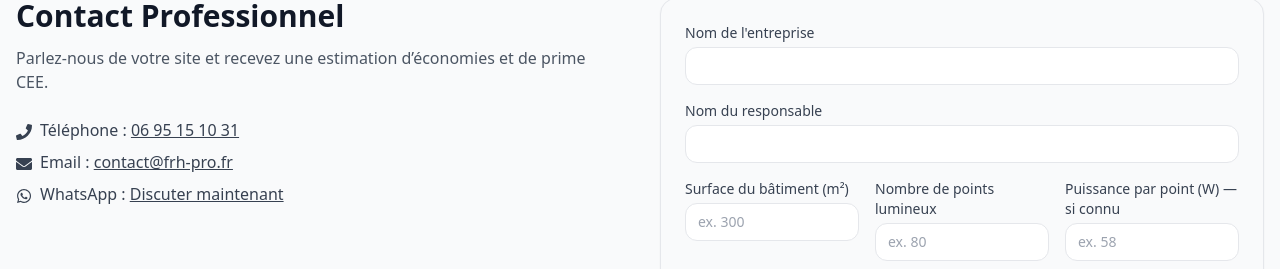
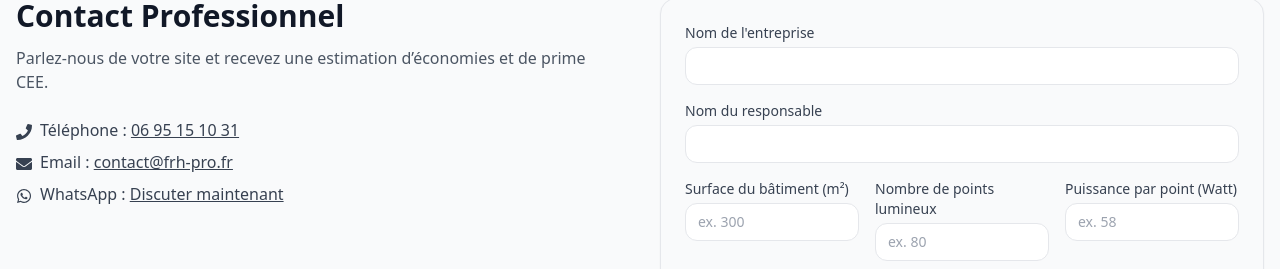
Before and after one commit to m2arek/site-relamping-led, a React (Vite) app: page / in a window 1280 px wide. Shown: the part 4487-4756 px from the top of the page. Built offline with nearby package versions, Linux system fonts and the light colour scheme.

Commit message:
Update App.jsx

```diff
--- a/src/App.jsx
+++ b/src/App.jsx
@@ -609,7 +609,7 @@ ${message}`;
               />
             </Field>
 
-            <Field label="Puissance par point (W) — si connu">
+            <Field label="Puissance par point (Watt) ">
               <input
                 name="puissance"
                 type="number"
```
